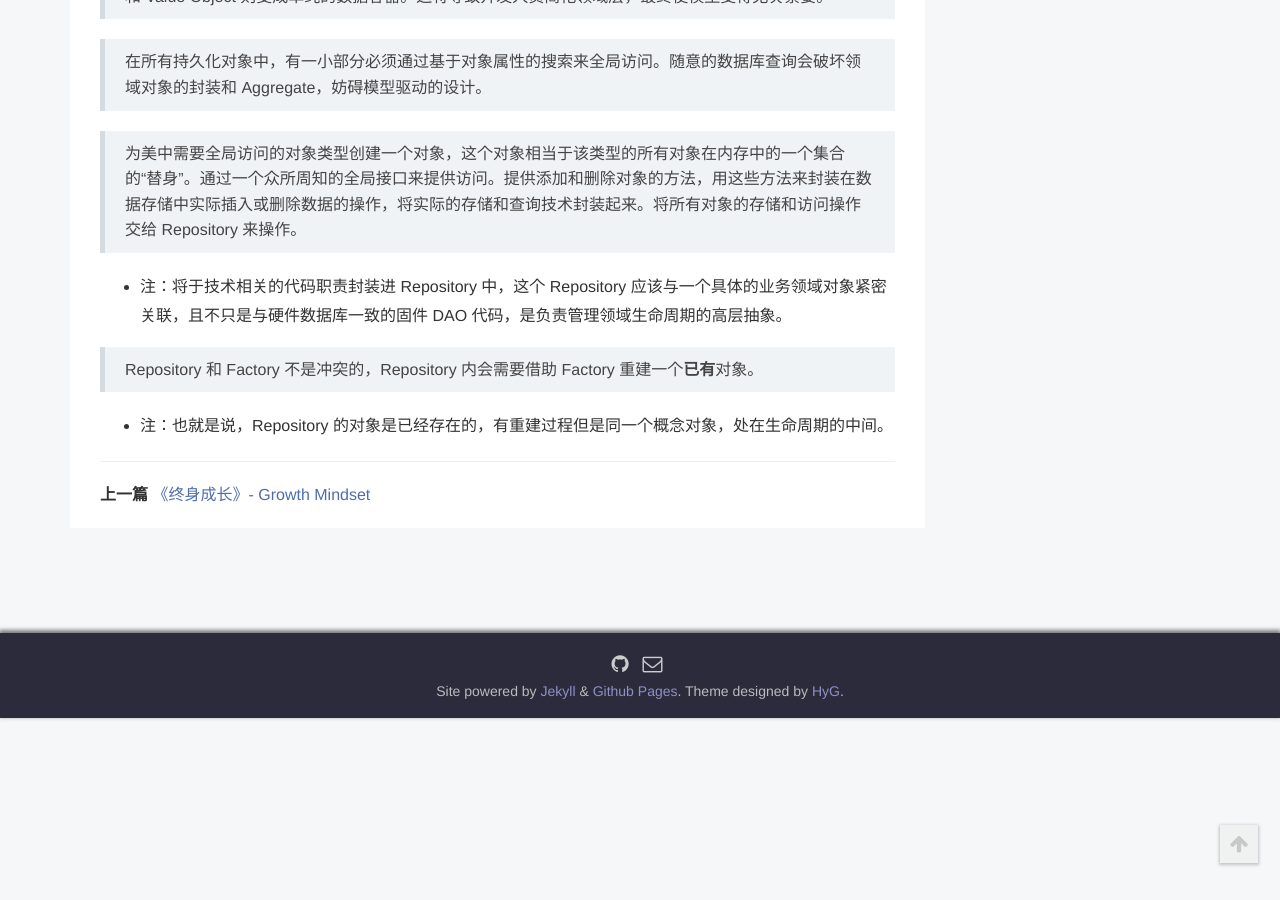
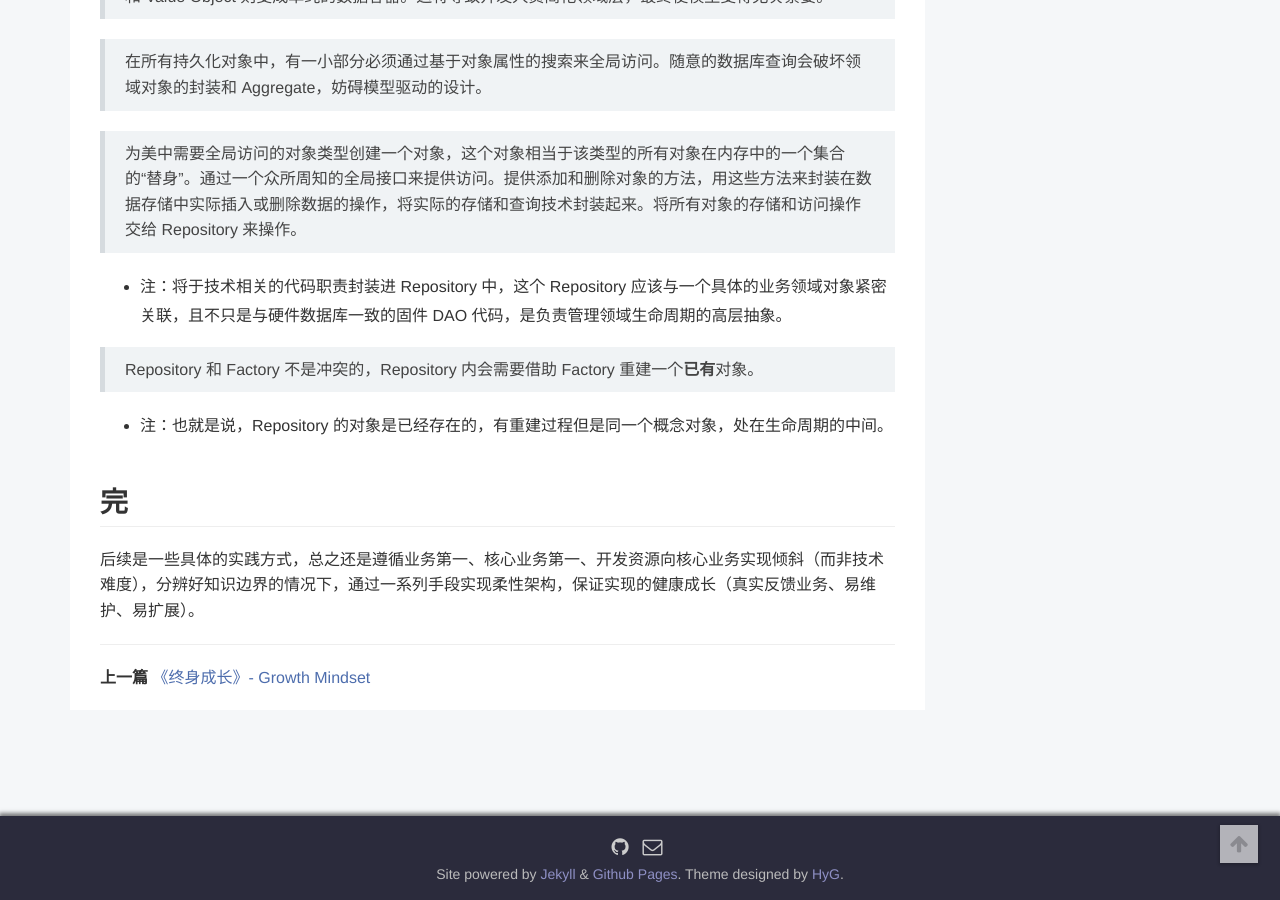
Before and after one commit to toBeTheLight/toBeTheLight.github.io, a Jekyll site: the page built from _posts/2022-07-14-《领域驱动设计》.md, in a window 1280 px wide and 900 px high, scrolled down 9003 px. Built offline with Jekyll 4.4.1, drawn with Linux system fonts in a browser that asks for light colours; a style sheet for code colours, icons or effects is not loaded.

Commit message:
feat: more

```diff
--- a/_posts/2022-07-14-《领域驱动设计》.md
+++ b/_posts/2022-07-14-《领域驱动设计》.md
@@ -240,3 +240,7 @@ author: toBeTheLight
 > Repository 和 Factory 不是冲突的，Repository 内会需要借助 Factory 重建一个**已有**对象。
 
 * 注：也就是说，Repository 的对象是已经存在的，有重建过程但是同一个概念对象，处在生命周期的中间。
+
+## 完
+
+后续是一些具体的实践方式，总之还是遵循业务第一、核心业务第一、开发资源向核心业务实现倾斜（而非技术难度），分辨好知识边界的情况下，通过一系列手段实现柔性架构，保证实现的健康成长（真实反馈业务、易维护、易扩展）。
```
